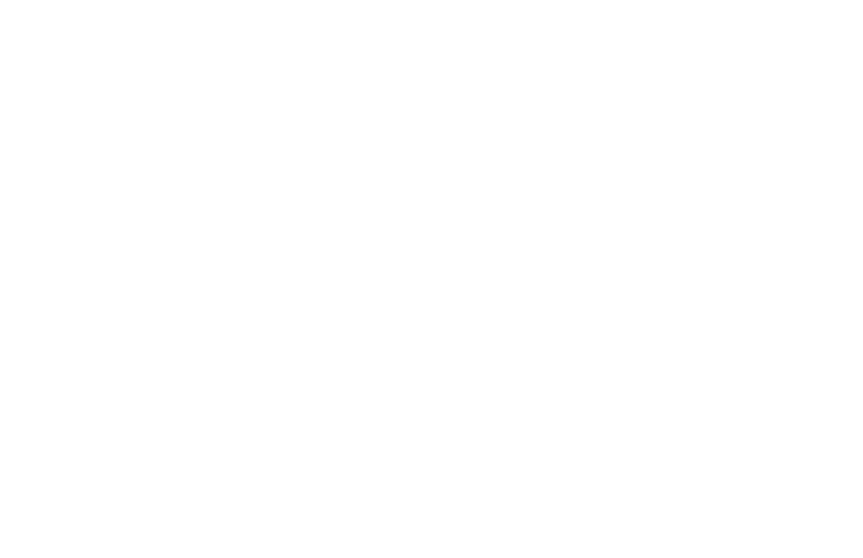
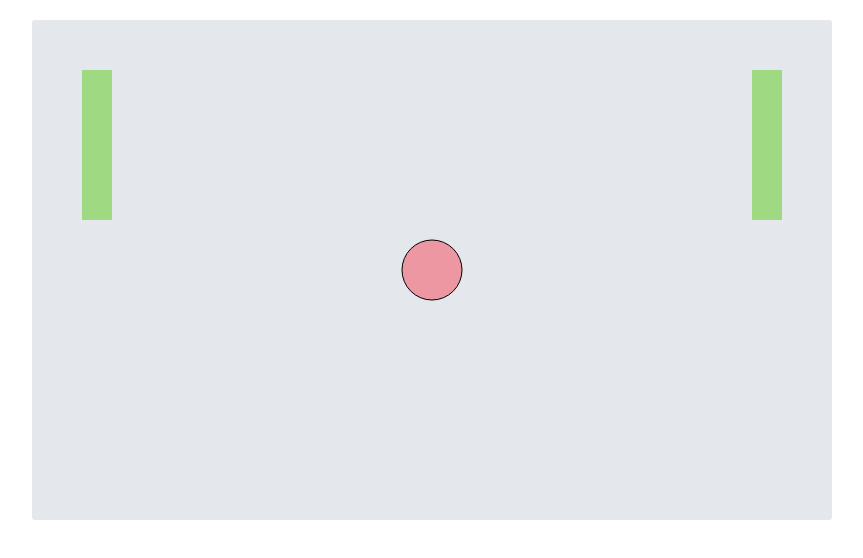
Before and after one commit to kientn123/pingpong_game, a plain HTML site: page index.html in a window 1280 px wide. Shown: the whole page, without its empty margins (208-1071 px from the left). Drawn offline with Linux system fonts and the light colour scheme.

Commit message:
basic drawings

```diff
--- /dev/null
+++ b/css/game.css
@@ -0,0 +1,8 @@
+.container {
+  width: 801px;
+  margin: 20px auto;
+}
+
+#main_canvas {
+  border-radius: 3px;
+}
--- a/index.html
+++ b/index.html
@@ -1,9 +1,13 @@
 <!DOCTYPE html>
+<html>
   <head>
     <title>Ping Pong Game</title>
+    <link rel="stylesheet" href="css/game.css" />
   </head>
   <body>
     <div class="container">
-    <canvas class="main_canvas"></canvas>
+      <canvas id="main_canvas"></canvas>
     </div>
+    <script src="js/game.js"></script>
   </body>
+</html>
--- a/js/game.js
+++ b/js/game.js
@@ -1,5 +1,19 @@
-game = {};
-game.start = {
-  var canvas = document.getElementById("main_canvas");
+window.onload = function() {
+  var canvas = document.querySelector("#main_canvas");
+  canvas.width = 800;
+  canvas.height = 500;
   var ctx = canvas.getContext('2d');
+  ctx.fillStyle = "hsla(215, 16%, 87%, .7)";
+  ctx.fillRect(0, 0, 800, 500);
+
+  // Draw 2 paddles
+  ctx.fillStyle = "hsla(100, 54%, 68%, 1)";
+  ctx.fillRect(50, 50, 30, 150);
+  ctx.fillRect(720, 50, 30, 150);
+  // Draw the ball
+  ctx.beginPath();
+  ctx.arc(canvas.width/2, canvas.height/2, 30, 0, 2*Math.PI);
+  ctx.fillStyle = "hsl(352, 70%, 76%)";
+  ctx.fill();
+  ctx.stroke();
 };
```
Lines whose indentation alone changed are shown as unchanged.
